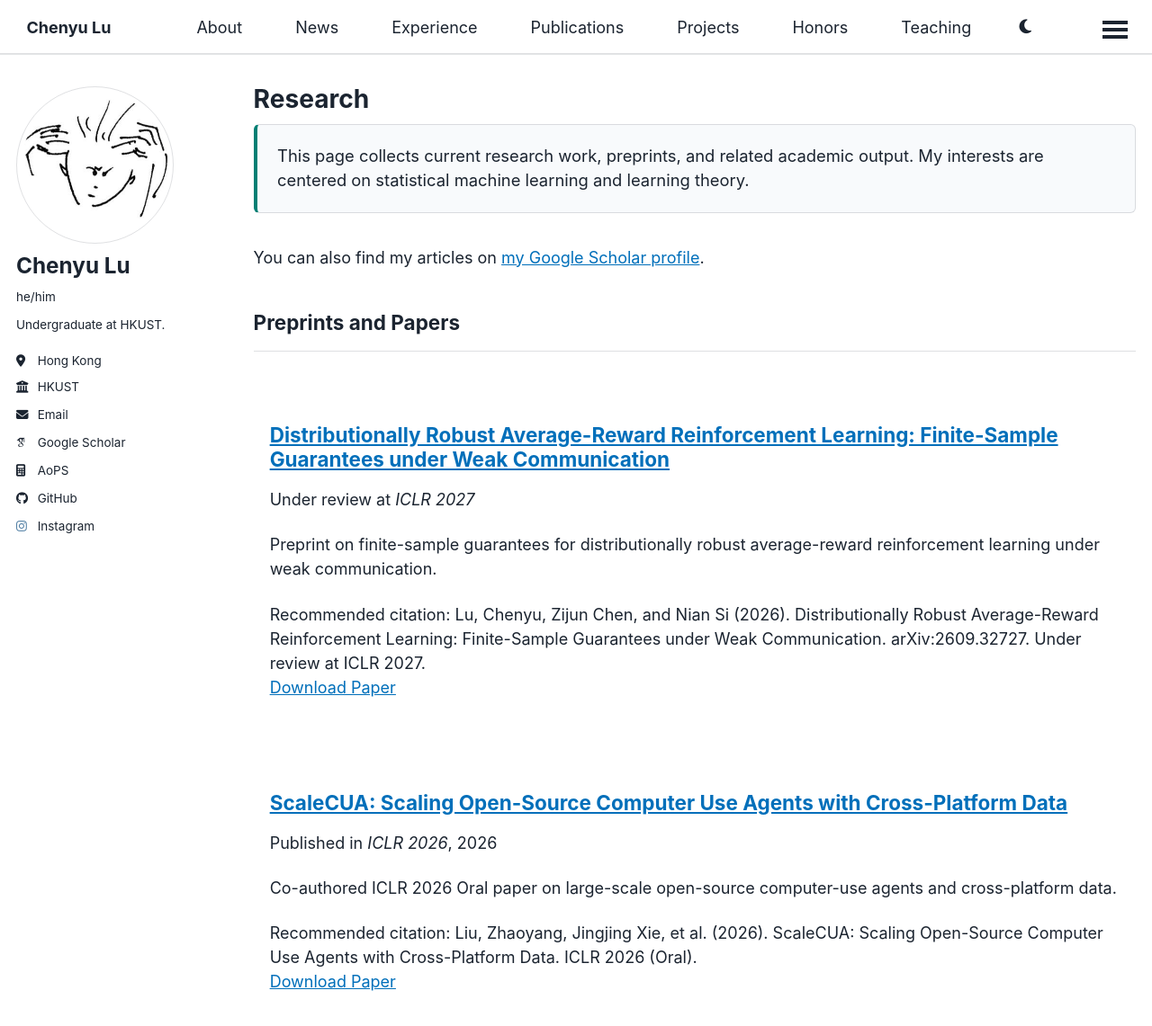
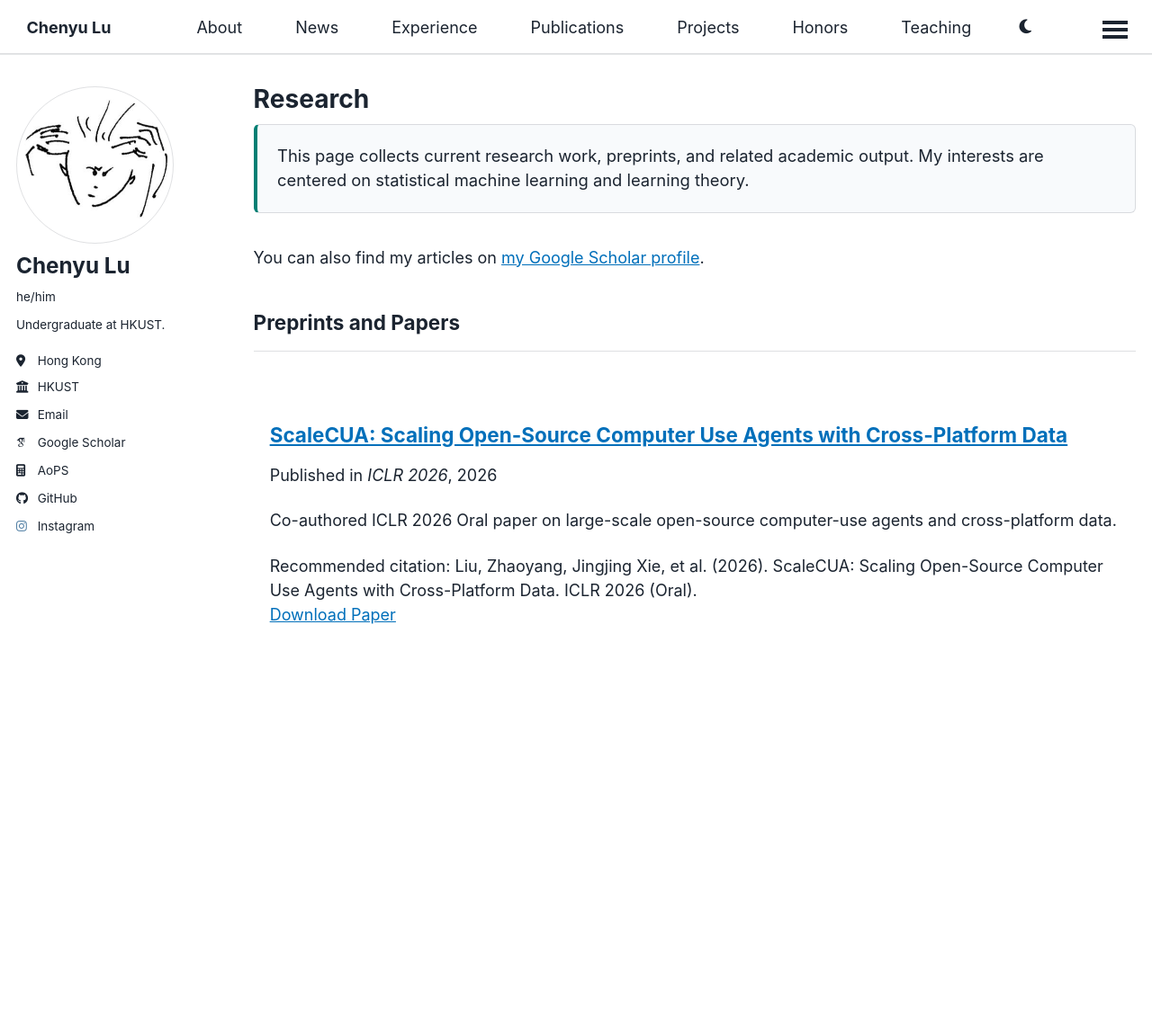
Before and after one commit to dylanluchenyu/dylanluchenyu.github.io, a Jekyll site: the page built from _pages/publications.html, in a window 1280 px wide and 1235 px high. Shown: the top 1141 px of the window at 90% size. Built offline with Jekyll 4.4.1, drawn with Linux system fonts in a browser that asks for light colours; some web fonts are replaced; a script bundle is joined from its source files by our own code; library files that are not in the unit come from our copies.

Commit message:
Temporarily remove ICLR 2027 preprint from site and CV

```diff
--- a/_data/cv.json
+++ b/_data/cv.json
@@ -108,13 +108,6 @@
   ],
   "references": [],
   "publications": [
-    {
-      "name": "Distributionally Robust Average-Reward Reinforcement Learning: Finite-Sample Guarantees under Weak Communication",
-      "publisher": "arXiv preprint; under review at ICLR 2027",
-      "releaseDate": "2026-09-26",
-      "website": "https://arxiv.org/abs/2609.32727",
-      "summary": "Chenyu Lu, Zijun Chen, and Nian Si."
-    },
     {
       "name": "ScaleCUA: Scaling Open-Source Computer Use Agents with Cross-Platform Data",
       "publisher": "arXiv",
--- a/_publications/2026-09-26-distributionally-robust-average-reward-rl.md
+++ /dev/null
@@ -1,16 +0,0 @@
----
-title: "Distributionally Robust Average-Reward Reinforcement Learning: Finite-Sample Guarantees under Weak Communication"
-collection: publications
-category: conferences
-permalink: /publication/distributionally-robust-average-reward-reinforcement-learning/
-excerpt: "Preprint on finite-sample guarantees for distributionally robust average-reward reinforcement learning under weak communication."
-date: 2026-09-26
-venue: "ICLR 2027"
-status: under_review
-paperurl: "https://arxiv.org/abs/2609.32727"
-citation: "Lu, Chenyu, Zijun Chen, and Nian Si (2026). Distributionally Robust Average-Reward Reinforcement Learning: Finite-Sample Guarantees under Weak Communication. arXiv:2609.32727. Under review at ICLR 2027."
----
-
-**Chenyu Lu**, Zijun Chen, and Nian Si.
-
-This work studies finite-sample guarantees for distributionally robust average-reward reinforcement learning under weak communication.
```
Also changed, not shown: _pages/about.md (+0 -13 lines), _pages/cv.md (+0 -4 lines), 2 other files.
